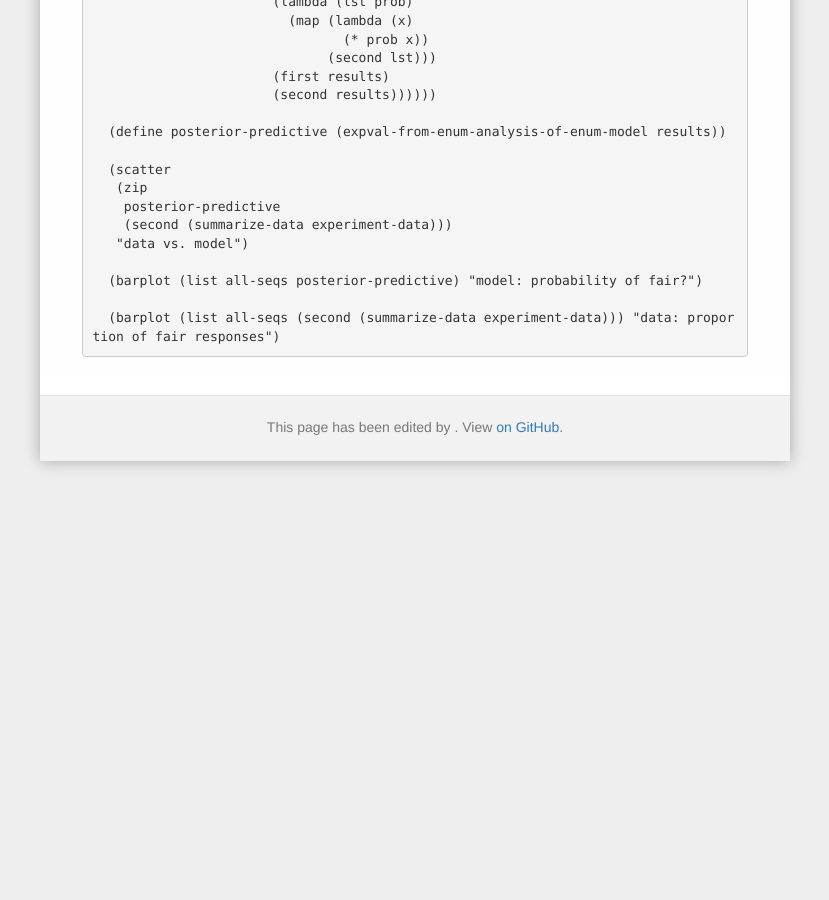
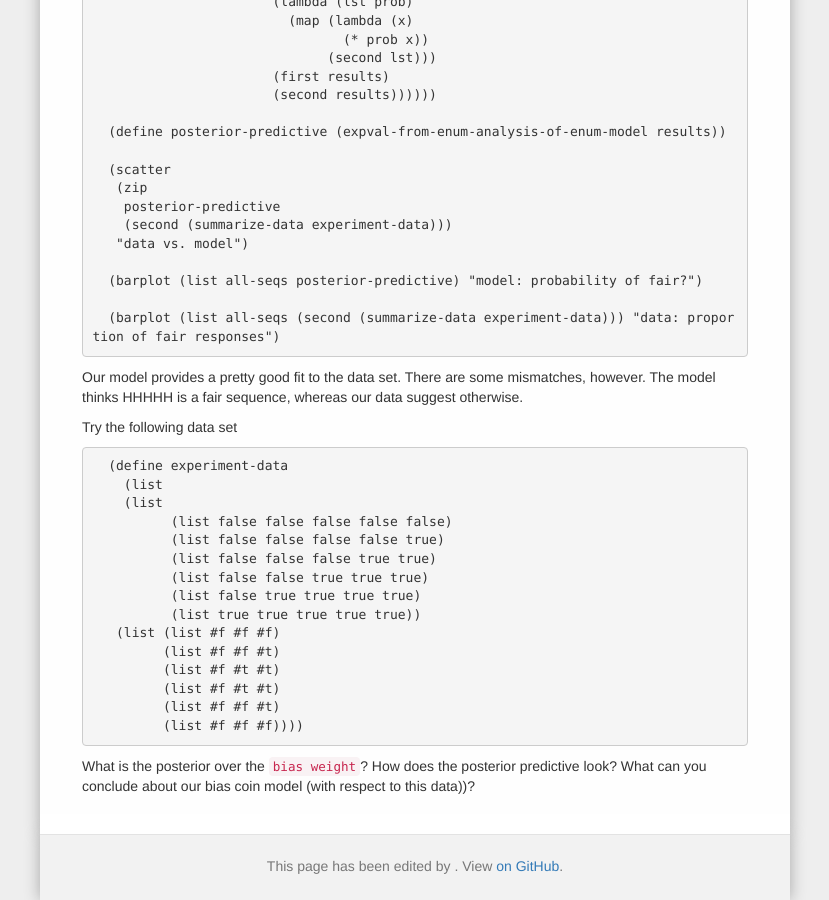
Before and after one commit to forestdb/forestdb.org, a Jekyll site: the page built from models/bayesian-data-analysis.md, in a window 1280 px wide and 900 px high, scrolled down 7191 px. Shown: the whole window, without its empty margins (225-1054 px from the left). Built offline with Jekyll 4.4.1, drawn with Linux system fonts in a browser that asks for light colours; nearby versions of some CDN libraries; a script that is not in the unit is left out.

Commit message:
Short exposition on postpred; challenge questions with alt data

```diff
--- a/models/bayesian-data-analysis.md
+++ b/models/bayesian-data-analysis.md
@@ -379,3 +379,27 @@ Sometimes parameter values aren't so easily interpreted as in our case here. Ano
       (barplot (list all-seqs posterior-predictive) "model: probability of fair?")
 
       (barplot (list all-seqs (second (summarize-data experiment-data))) "data: proportion of fair responses")
+
+
+Our model provides a pretty good fit to the data set. There are some mismatches, however.
+The model thinks HHHHH is a fair sequence, whereas our data suggest otherwise.
+
+Try the following data set
+
+      (define experiment-data
+        (list
+        (list
+              (list false false false false false)
+              (list false false false false true)
+              (list false false false true true)
+              (list false false true true true)
+              (list false true true true true)
+              (list true true true true true))
+       (list (list #f #f #f)
+             (list #f #f #t)
+             (list #f #t #t)
+             (list #f #t #t)
+             (list #f #f #t)
+             (list #f #f #f))))
+
+What is the posterior over the `bias weight`? How does the posterior predictive look? What can you conclude about our bias coin model (with respect to this data))?
```
